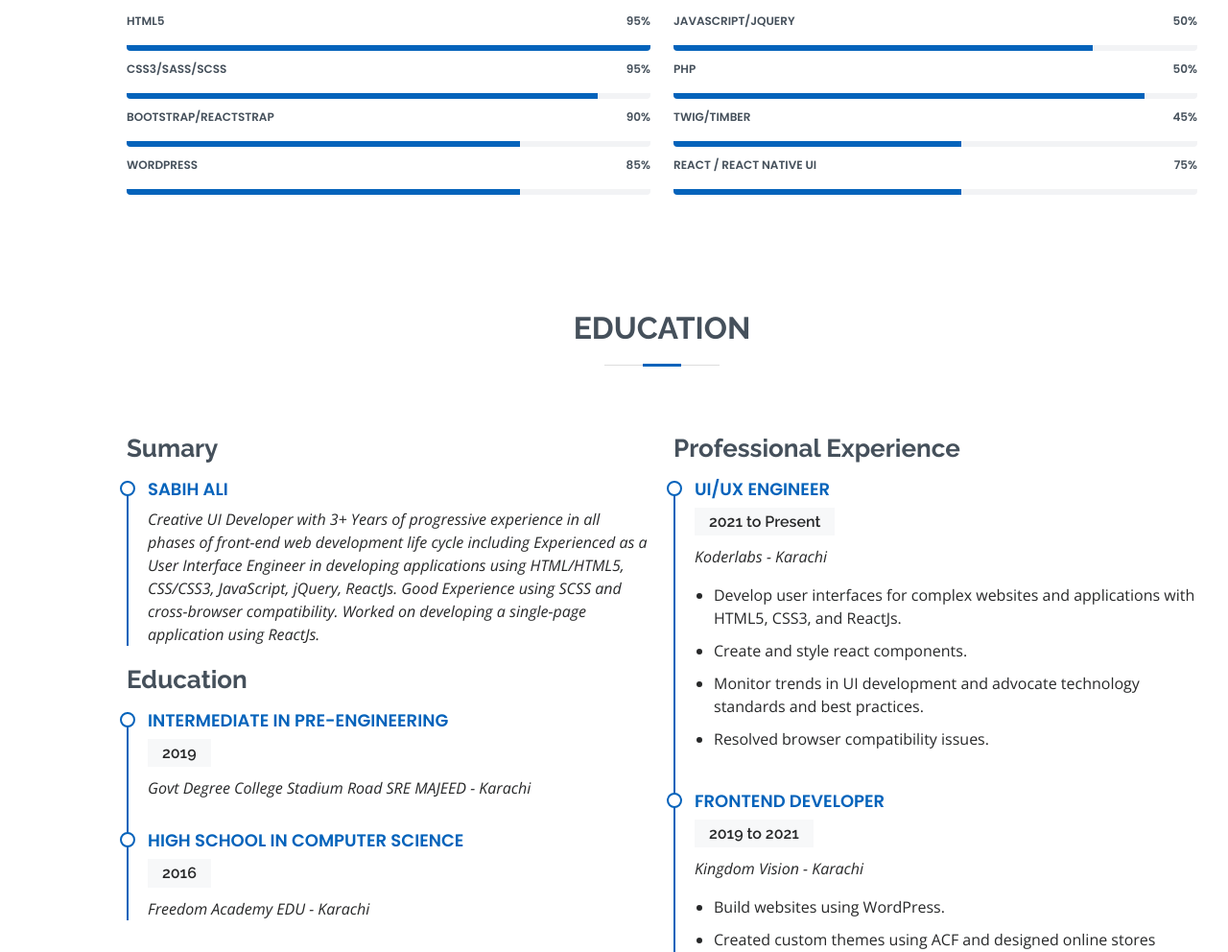
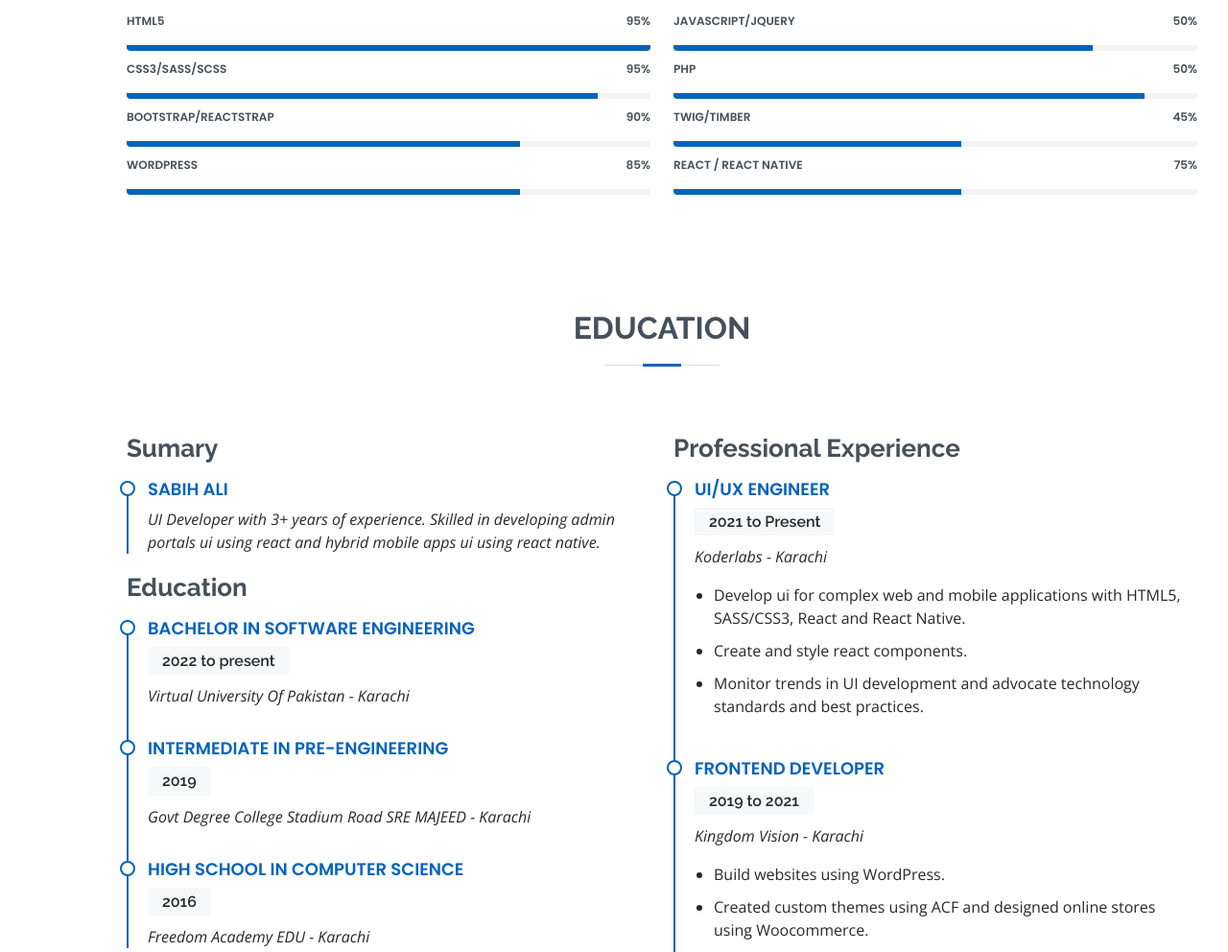
Before and after one commit to Sabih0199/portfolio-showcase, a plain HTML site: page index.html in a window 1280 px wide. Shown: the part 965-1957 px from the top of the page at 96% size. Drawn offline with nearby package versions, Linux system fonts and the light colour scheme.

Commit message:
Update index.html

```diff
--- a/index.html
+++ b/index.html
@@ -134,7 +134,7 @@
             </div>
 
             <div class="progress">
-              <span class="skill">React / React Native UI<i class="val">75%</i></span>
+              <span class="skill">React / React Native<i class="val">75%</i></span>
               <div class="progress-bar-wrap">
                 <div class="progress-bar" role="progressbar" aria-valuenow="55" aria-valuemin="0" aria-valuemax="100"></div>
               </div>
@@ -160,10 +160,16 @@
             <h3 class="resume-title">Sumary</h3>
             <div class="resume-item pb-0">
               <h4>Sabih Ali</h4>
-              <p><em>Creative UI Developer with 3+ Years of progressive experience in all phases of front-end web development life cycle including Experienced as a User Interface Engineer in developing applications using HTML/HTML5, CSS/CSS3, JavaScript, jQuery, ReactJs. Good Experience using SCSS and cross-browser compatibility. Worked on developing a single-page application using ReactJs.</em></p>
+              <p><em>UI Developer with 3+ years of experience. Skilled in developing admin portals ui using react and hybrid mobile apps ui using react native.</em></p>
             </div>
 
             <h3 class="resume-title">Education</h3>
+            <div class="resume-item">
+              <h4>Bachelor in Software Engineering</h4>
+              <h5>2022 to present</h5>
+              <p><em>Virtual University Of Pakistan - Karachi</em></p>
+            </div>
+
             <div class="resume-item">
               <h4>Intermediate in Pre-Engineering</h4>
               <h5>2019</h5>
@@ -183,10 +189,9 @@
               <h5>2021 to Present</h5>
               <p><em>Koderlabs - Karachi</em></p>
               <ul>
-                <li>Develop user interfaces for complex websites and applications with HTML5, CSS3, and ReactJs.</li>
+                <li>Develop ui for complex web and mobile applications with HTML5, SASS/CSS3, React and React Native.</li>
                 <li>Create and style react components.</li>
                 <li>Monitor trends in UI development and advocate technology standards and best practices.</li>
-                <li>Resolved browser compatibility issues.</li>
               </ul>
             </div>
             <div class="resume-item">
```
